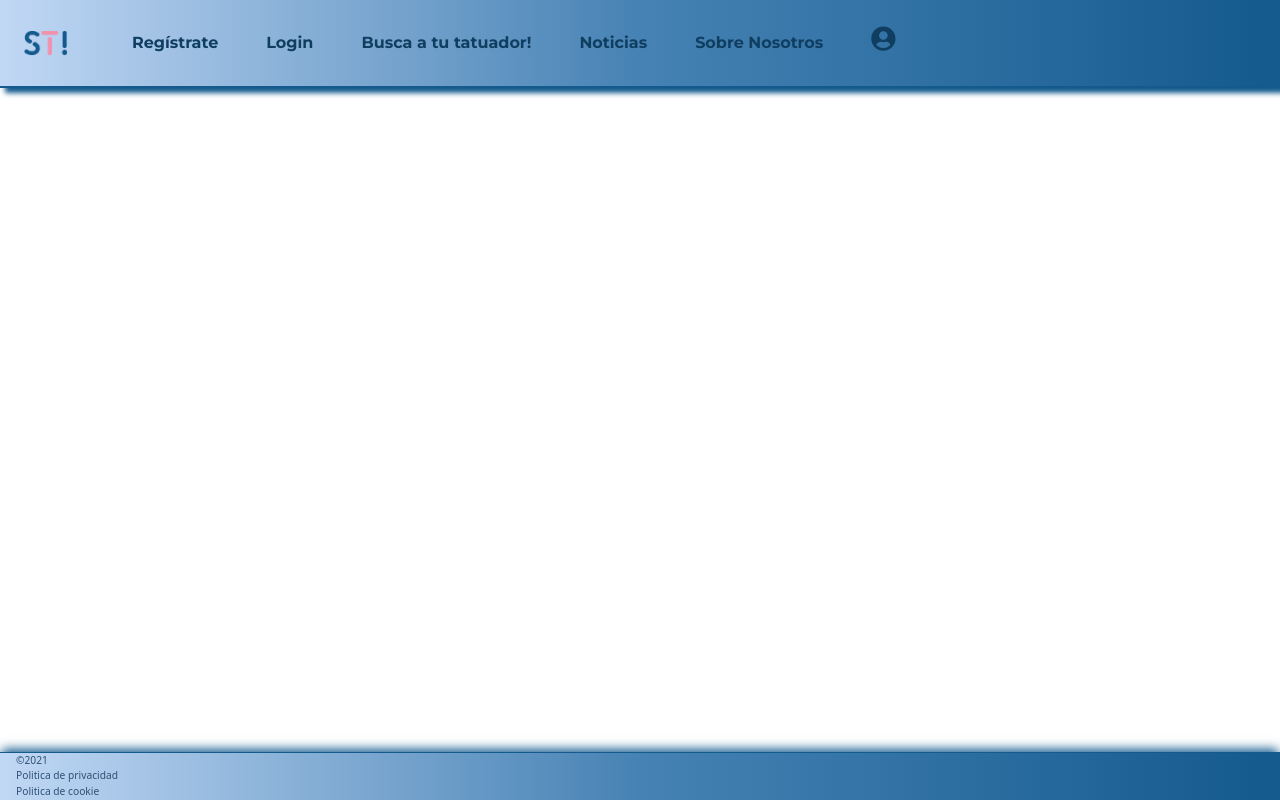
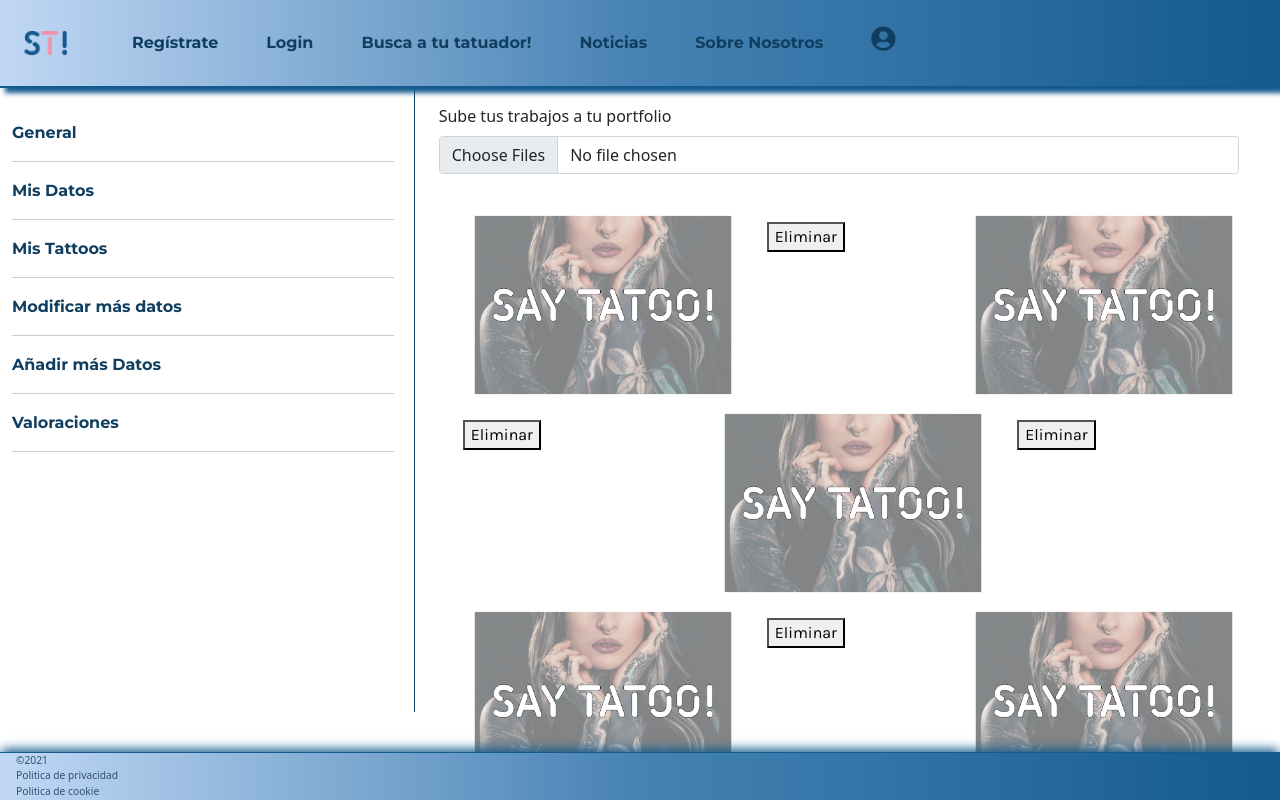
Before and after one commit to SusanaSalmeron/SayTattooProject, an Angular app in the folder proyectoFinalAngular/: page /tattoos in a window 1280 px wide. Before the commit this address led to /. Shown: the top 800 px of the page. Built offline with nearby package versions, Linux system fonts and the light colour scheme.

Commit message:
estilos para mi cuenta y los subapartados

```diff
--- a/proyectoFinalAngular/src/app/app-routing.module.ts
+++ b/proyectoFinalAngular/src/app/app-routing.module.ts
@@ -7,6 +7,7 @@ import { FormularioRegistroComponent } from './components/formulario-registro/fo
 import { modifyDataComponent } from './components/modifyData/modifyData.component';
 import { MoreDataComponent } from './components/moreData/moreData.component';
 import { SliderComponent } from './components/slider/slider.component';
+import { TattoosComponent } from './components/tattoos/tattoos.component';
 
 
 const routes: Routes = [
@@ -18,6 +19,7 @@ const routes: Routes = [
   { path: 'moreData', component: MoreDataComponent },
   { path: 'aboutMe', component: AboutMeComponent },
   { path: 'ratings', component: modifyDataComponent },
+  { path: 'tattoos', component: TattoosComponent }
 
 
 
--- a/proyectoFinalAngular/src/app/app.module.ts
+++ b/proyectoFinalAngular/src/app/app.module.ts
@@ -12,6 +12,7 @@ import { SidebarComponent } from './components/sidebar/sidebar.component';
 import { MoreDataComponent } from './components/moreData/moreData.component';
 import { AboutMeComponent } from './components/about-me/about-me.component';
 import { modifyDataComponent } from './components/modifyData/modifyData.component';
+import { TattoosComponent } from './components/tattoos/tattoos.component';
 
 
 @NgModule({
@@ -25,6 +26,7 @@ import { modifyDataComponent } from './components/modifyData/modifyData.componen
     MoreDataComponent,
     AboutMeComponent,
     modifyDataComponent,
+    TattoosComponent,
 
 
 
--- a/proyectoFinalAngular/src/app/components/data/data.component.css
+++ b/proyectoFinalAngular/src/app/components/data/data.component.css
@@ -4,6 +4,7 @@ h5{
 
 .button{
     margin: 1em 0;
+    font-family: 'Karla', sans-serif;
 }
 
 button:last-child{
@@ -13,7 +14,21 @@ button:last-child{
 .col-8{
     height: 60vh;
 }
+label{
+    font-family: 'Karla', sans-serif;
+}
 
 input{
     height: 2em;
 }
+
+
+@media(min-width: 768px){
+    h5{
+        margin: 2em 0;
+    }
+
+    button{
+        margin-top: 3em;
+    }
+}
--- a/proyectoFinalAngular/src/app/components/moreData/moreData.component.css
+++ b/proyectoFinalAngular/src/app/components/moreData/moreData.component.css
@@ -1,10 +1,14 @@
 .col-8{
     margin-top: 1em;
-      margin-left: 0;
+    margin-left: 0;
 }
 hr{
     margin-top: 0.5em;
 
+}
+
+label{
+    font-family: 'Karla', sans-serif;
 }
 textarea{
     width: 250px;
@@ -12,4 +16,52 @@ textarea{
 
 button{
     margin-top: 1em;
+    font-family: 'Karla', sans-serif;
 }
+
+
+
+
+
+@media(min-width: 768px){
+    .col-8{
+        margin-top: 2em;
+    }
+
+    hr{
+        margin-top: 2em;
+    }
+
+    textarea{
+        width: 490px;
+
+    }
+
+    button{
+        margin-top: 2em
+    }
+
+}
+
+
+
+ @media(min-width: 962px){
+    textarea{
+        width: 600px;
+
+    }
+    button{
+        margin-top: 2em
+    }
+
+}
+
+
+
+
+@media(min-width: 1200px){
+    textarea{
+        width: 800px;
+    }
+
+}
--- a/proyectoFinalAngular/src/app/components/moreData/moreData.component.html
+++ b/proyectoFinalAngular/src/app/components/moreData/moreData.component.html
@@ -1,4 +1,4 @@
-<div class="container">
+<div class="container-fluid">
     <div class="row">
         <div class="col-4">
             <sidebar></sidebar>
@@ -6,7 +6,7 @@
         <div class="col-8">
 
             <div class="multiInput" style="max-width:50em;">
-                <label for="formFileMultiple" class="form-label">Sube tus trabajos a tu portfolio</label>
+                <label for="formFileMultiple" class="form-label">Sube tu foto de perfil</label>
                 <input class="form-control" type="file" id="formFileMultiple" multiple>
             </div>
             <hr>
@@ -62,7 +62,7 @@
             </div>
             <div class="col-8">
                 <div class="form-floating">
-                    <textarea class="form-control" placeholder="Leave a comment here" id="floatingTextarea2"></textarea>
+                    <textarea class="form-control" placeholder="Escribe sobre ti" id="floatingTextarea2"></textarea>
                     <label for="floatingTextarea2">Escribe sobre ti</label>
                 </div>
             </div>
--- a/proyectoFinalAngular/src/app/components/sidebar/sidebar.component.html
+++ b/proyectoFinalAngular/src/app/components/sidebar/sidebar.component.html
@@ -3,6 +3,8 @@
         <li><a [routerLink]="('/account')">General</a></li>
         <hr>
         <li><a [routerLink]="('/data')">Mis Datos</a></li>
+        <hr>
+        <li><a [routerLink]="('/tattoos')">Mis Tattoos</a></li>
         <hr>
         <li><a [routerLink]="('/aboutMe')">Modificar más datos</a></li>
         <hr>
--- /dev/null
+++ b/proyectoFinalAngular/src/app/components/tattoos/tattoos.component.css
@@ -0,0 +1,51 @@
+.row .col img{
+    width: 90px;
+}
+
+.col-8{
+    margin-top: 1em;
+
+}
+
+.col-8 input{
+    margin-bottom: 2em;
+}
+
+h6{
+    font-family: 'Karla', sans-serif;
+}
+button{
+    font-family: 'Karla', sans-serif;
+
+}
+
+button{
+    margin-top: 1em;
+}
+
+
+@media(min-width:768px){
+    .row .col img{
+        width: 170px;
+    }
+
+
+
+}
+
+
+@media(min-width:962px){
+    .row .col img{
+        width: 250px;
+    }
+
+}
+
+@media(min-width:1200px){
+    .row .col img{
+        width: 280px;
+    }
+
+
+
+}
--- /dev/null
+++ b/proyectoFinalAngular/src/app/components/tattoos/tattoos.component.html
@@ -0,0 +1,57 @@
+<div class="container-fluid">
+    <div class="row">
+        <div class="col-4">
+            <sidebar></sidebar>
+        </div>
+        <div class="col-8">
+            <div class="multiInput" style="max-width:50em;">
+                <label for="formFileMultiple" class="form-label">Sube tus trabajos a tu portfolio</label>
+                <input class="form-control" type="file" id="formFileMultiple" multiple>
+            </div>
+
+            <div class="container-fluid">
+                <div class="row">
+                    <div class="col">
+                        <img class="tattoo1" src="../../../assets/images/Logos_Mesa_de_trabajo_1.png">
+                    </div>
+                    <div class="col">
+                        <button type="submit">Eliminar</button>
+                    </div>
+                    <div class="col">
+                        <img class="tattoo4" src="../../../assets/images/Logos_Mesa_de_trabajo_1.png">
+                    </div>
+                    <div class="col">
+                        <button type="submit">Eliminar</button>
+                    </div>
+                    <div class="col">
+                        <img class="tattoo6" src="../../../assets/images/Logos_Mesa_de_trabajo_1.png">
+                    </div>
+                    <div class="col">
+                        <button type="submit">Eliminar</button>
+                    </div>
+                    <div class="col">
+                        <img class="tattoo6" src="../../../assets/images/Logos_Mesa_de_trabajo_1.png">
+                    </div>
+                    <div class="col">
+                        <button type="submit">Eliminar</button>
+                    </div>
+                    <div class="col">
+                        <img class="tattoo6" src="../../../assets/images/Logos_Mesa_de_trabajo_1.png">
+                    </div>
+                    <div class="col">
+                        <button type="submit">Eliminar</button>
+                    </div>
+                    <div class="col">
+                        <img class="tattoo6" src="../../../assets/images/Logos_Mesa_de_trabajo_1.png">
+                    </div>
+                    <div class="col">
+                        <button type="submit">Eliminar</button>
+                    </div>
+
+                </div>
+
+            </div>
+
+        </div>
+    </div>
+</div>
--- /dev/null
+++ b/proyectoFinalAngular/src/app/components/tattoos/tattoos.component.ts
@@ -0,0 +1,15 @@
+import { Component, OnInit } from '@angular/core';
+
+@Component({
+  selector: 'app-tattoos',
+  templateUrl: './tattoos.component.html',
+  styleUrls: ['./tattoos.component.css']
+})
+export class TattoosComponent implements OnInit {
+
+  constructor() { }
+
+  ngOnInit(): void {
+  }
+
+}
```
